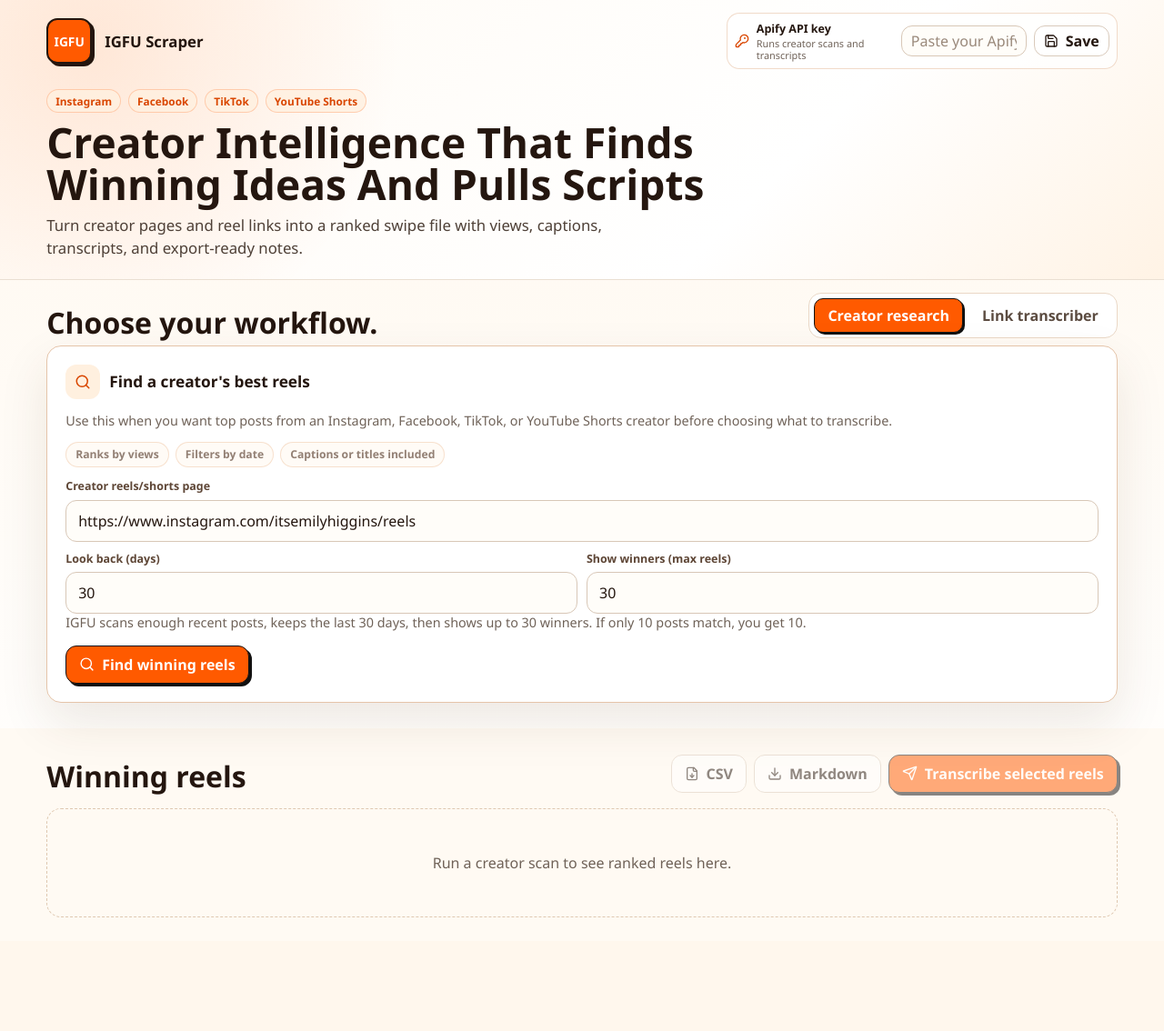
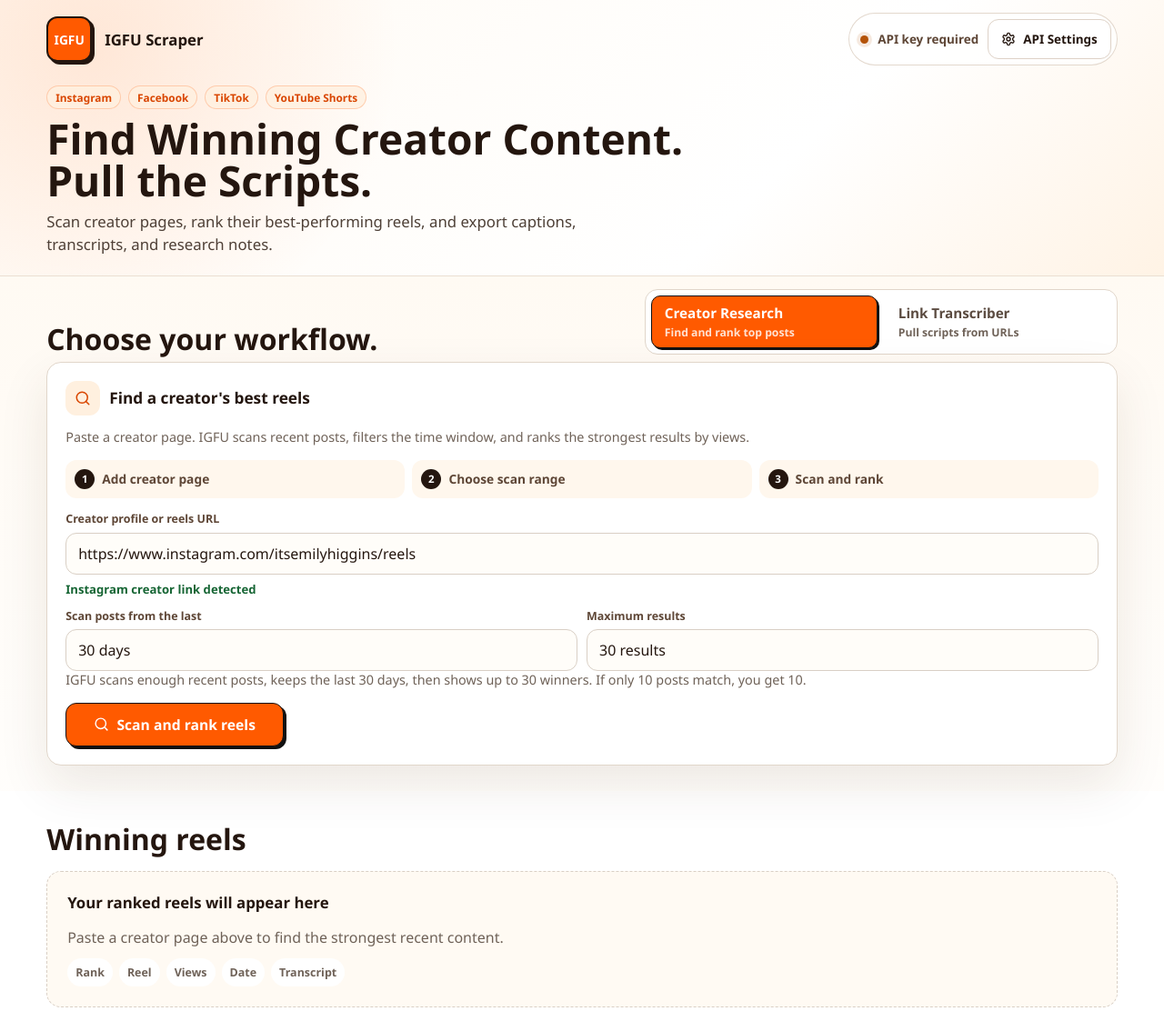
Before and after one commit to afaqisme/igfu-scraper, a React (Vite) app: page / in a window 1280 px wide. Shown: the whole page at 91% size. Before the commit the page ends 1035 px from the top, so only its background shows below. Built offline with nearby package versions, Linux system fonts and the light colour scheme.

Commit message:
Refine v2 creator workflow UX

```diff
--- a/src/main.jsx
+++ b/src/main.jsx
@@ -14,7 +14,9 @@
   Save,
   Search,
   Send,
+  Settings,
   Square,
+  X,
 } from "lucide-react";
 import "./styles.css";
 
@@ -30,6 +32,9 @@
   resultLimit: 30,
   days: 30,
 };
+
+const DAY_OPTIONS = [7, 30, 90, 180, 365];
+const RESULT_OPTIONS = [10, 20, 30, 50, 100];
 
 function splitLines(text) {
   return text
@@ -145,6 +150,7 @@
 
 function App() {
   const [activeTab, setActiveTab] = useState("creator");
+  const [apiModalOpen, setApiModalOpen] = useState(false);
   const [apiKey, setApiKey] = useState(() => localStorage.getItem("apify_api_key") || "");
   const [apiSaved, setApiSaved] = useState(false);
   const [linkText, setLinkText] = useState("https://www.facebook.com/reel/1746088140075462");
@@ -166,6 +172,7 @@
     const analyzed = metadataRows.filter((row) => row.transcript).map((row) => ({ ...row, source: "analysis" }));
     return [...linked, ...analyzed];
   }, [linkRows, metadataRows]);
+  const detectedCreatorPlatform = detectPlatform(creatorForm.creator);
 
   function saveApiKey() {
     const trimmed = apiKey.trim();
@@ -180,7 +187,7 @@
     if (!urls.length) return;
     const groups = groupUrlsByPlatform(urls);
     if (groups.unknown.length) {
-      setLinkStatus("Only Instagram, Facebook, and YouTube URLs are supported");
+      setLinkStatus("Only Instagram, Facebook, TikTok, and YouTube URLs are supported");
       return;
     }
     setLinkBusy(true);
@@ -210,11 +217,11 @@
   async function analyzeCreator() {
     const platform = detectPlatform(creatorForm.creator);
     if (!platform) {
-      setCreatorStatus("Paste an Instagram, Facebook, or YouTube creator URL first");
+      setCreatorStatus("Paste an Instagram, Facebook, TikTok, or YouTube creator URL first");
       return;
     }
     setCreatorBusy(true);
-    setCreatorStatus("STARTING");
+    setCreatorStatus("Scanning creator page...");
     setMetadataRows([]);
     setSelected({});
     try {
@@ -228,11 +235,11 @@
           days: Number(creatorForm.days) || null,
         },
         apiKey,
-        onStatus: setCreatorStatus,
+        onStatus: (status) => setCreatorStatus(status === "RUNNING" ? "Scanning and ranking reels..." : status),
       });
       setMetadataRows(data.items);
       setSelected({});
-      setCreatorStatus("DONE");
+      setCreatorStatus(data.items.length ? `Scan complete: ${data.items.length} results ranked` : "No matching reels found");
     } catch (error) {
       setCreatorStatus(error.message);
     } finally {
@@ -262,7 +269,7 @@
           workflow: "transcript",
           input: { urls: groups[platform] },
           apiKey,
-          onStatus: (status) => setTranscribeStatus(`${PLATFORMS[platform].label}: ${status}`),
+          onStatus: (status) => setTranscribeStatus(`${PLATFORMS[platform].label}: ${status === "RUNNING" ? "pulling transcripts..." : status}`),
         });
         transcriptItems.push(...data.items);
       }
@@ -309,27 +316,12 @@
             <strong>IGFU Scraper</strong>
           </div>
           <div className="topApi">
-            <div className="settingsTitle compact">
-              <KeyRound size={16} />
-              <div>
-                <strong>Apify API key</strong>
-                <span>{apiKey.trim() ? "Saved in this browser" : "Runs creator scans and transcripts"}</span>
-              </div>
-            </div>
-            <div className="settingsInput compact">
-              <input
-                type="password"
-                value={apiKey}
-                onChange={(event) => setApiKey(event.target.value)}
-                placeholder="Paste your Apify API key"
-                autoComplete="off"
-                aria-label="Apify API key for running creator scans and transcript actors"
-              />
-              <button className="ghost" onClick={saveApiKey}>
-                <Save size={16} />
-                {apiSaved ? "Saved" : "Save"}
-              </button>
-            </div>
+            <span className={apiKey.trim() ? "apiDot connected" : "apiDot"} aria-hidden="true" />
+            <span>{apiKey.trim() ? "API connected" : "API key required"}</span>
+            <button className="ghost apiButton" onClick={() => setApiModalOpen(true)}>
+              <Settings size={16} />
+              API Settings
+            </button>
           </div>
         </nav>
 
@@ -341,11 +333,46 @@
               <span>TikTok</span>
               <span>YouTube Shorts</span>
             </div>
-            <h1>Creator Intelligence That Finds Winning Ideas And Pulls Scripts</h1>
-            <p className="headerCopy">Turn creator pages and reel links into a ranked swipe file with views, captions, transcripts, and export-ready notes.</p>
+            <h1>Find Winning Creator Content. Pull the Scripts.</h1>
+            <p className="headerCopy">Scan creator pages, rank their best-performing reels, and export captions, transcripts, and research notes.</p>
           </div>
         </div>
       </header>
+
+      {apiModalOpen ? (
+        <div className="modalBackdrop" role="presentation">
+          <section className="apiModal" role="dialog" aria-modal="true" aria-labelledby="api-modal-title">
+            <div className="modalHead">
+              <div>
+                <p className="modalKicker">Setup</p>
+                <h2 id="api-modal-title">Apify API key</h2>
+              </div>
+              <button className="iconButton" onClick={() => setApiModalOpen(false)} aria-label="Close API settings">
+                <X size={18} />
+              </button>
+            </div>
+            <p className="fieldHint">Your Apify key runs creator scans and transcript actors. It is saved only in this browser.</p>
+            <label className="fieldLabel">
+              <span>API key</span>
+              <input
+                type="password"
+                value={apiKey}
+                onChange={(event) => setApiKey(event.target.value)}
+                placeholder="Paste your Apify API key"
+                autoComplete="off"
+                aria-label="Apify API key for running creator scans and transcript actors"
+              />
+            </label>
+            <ActionRow>
+              <button className="primary" onClick={saveApiKey}>
+                <Save size={16} />
+                {apiSaved ? "Saved" : "Save key"}
+              </button>
+              <button className="ghost" onClick={() => setApiModalOpen(false)}>Done</button>
+            </ActionRow>
+          </section>
+        </div>
+      ) : null}
 
       <section className="workspaceHeader">
         <div>
@@ -353,10 +380,12 @@
         </div>
         <div className="modeTabs" role="tablist" aria-label="Research mode">
           <button className={activeTab === "creator" ? "tabActive" : ""} onClick={() => setActiveTab("creator")} role="tab" aria-selected={activeTab === "creator"}>
-            Creator research
+            <strong>Creator Research</strong>
+            <span>Find and rank top posts</span>
           </button>
           <button className={activeTab === "links" ? "tabActive" : ""} onClick={() => setActiveTab("links")} role="tab" aria-selected={activeTab === "links"}>
-            Link transcriber
+            <strong>Link Transcriber</strong>
+            <span>Pull scripts from URLs</span>
           </button>
         </div>
       </section>
@@ -365,40 +394,45 @@
         <>
       <section className="workspace single">
         <Panel title="Find a creator's best reels" icon={<Search size={18} />}>
-          <p className="fieldHint">Use this when you want top posts from an Instagram, Facebook, TikTok, or YouTube Shorts creator before choosing what to transcribe.</p>
-          <div className="capabilityLine">
-            <span>Ranks by views</span>
-            <span>Filters by date</span>
-            <span>Captions or titles included</span>
+          <p className="fieldHint">Paste a creator page. IGFU scans recent posts, filters the time window, and ranks the strongest results by views.</p>
+          <div className="stepList" aria-label="Creator research steps">
+            <span><strong>1</strong>Add creator page</span>
+            <span><strong>2</strong>Choose scan range</span>
+            <span><strong>3</strong>Scan and rank</span>
           </div>
           <label className="fieldLabel">
-            <span>Creator reels/shorts page</span>
+            <span>Creator profile or reels URL</span>
             <input
               value={creatorForm.creator}
               onChange={(event) => setCreatorForm((form) => ({ ...form, creator: event.target.value }))}
               placeholder="Instagram, Facebook, TikTok, or YouTube creator URL"
             />
           </label>
+          <p className={detectedCreatorPlatform ? "inlineValidation valid" : "inlineValidation"}>
+            {detectedCreatorPlatform ? `${PLATFORMS[detectedCreatorPlatform].label} creator link detected` : "Paste a public creator URL from a supported platform"}
+          </p>
           <div className="compactGrid">
             <label>
-              <span>Look back (days)</span>
-              <input
-                type="number"
-                min="1"
-                max="365"
+              <span>Scan posts from the last</span>
+              <select
                 value={creatorForm.days}
                 onChange={(event) => setCreatorForm((form) => ({ ...form, days: event.target.value }))}
-              />
+              >
+                {DAY_OPTIONS.map((days) => (
+                  <option key={days} value={days}>{days} days</option>
+                ))}
+              </select>
             </label>
             <label>
-              <span>Show winners (max reels)</span>
-              <input
-                type="number"
-                min="1"
-                max="100"
+              <span>Maximum results</span>
+              <select
                 value={creatorForm.resultLimit}
                 onChange={(event) => setCreatorForm((form) => ({ ...form, resultLimit: event.target.value }))}
-              />
+              >
+                {RESULT_OPTIONS.map((count) => (
+                  <option key={count} value={count}>{count} results</option>
+                ))}
+              </select>
             </label>
           </div>
           <p className="fieldHint">
@@ -406,9 +440,9 @@
             {Number(creatorForm.resultLimit) || 30} winners. If only 10 posts match, you get 10.
           </p>
           <ActionRow>
-            <button className="primary" onClick={analyzeCreator} disabled={creatorBusy}>
+            <button className="primary formPrimary" onClick={analyzeCreator} disabled={creatorBusy}>
               {creatorBusy ? <Loader2 className="spin" size={17} /> : <Search size={17} />}
-              Find winning reels
+              Scan and rank reels
             </button>
             <RunStatus label={creatorStatus} />
           </ActionRow>
@@ -420,7 +454,7 @@
           <div>
             <h2>Winning reels</h2>
           </div>
-          <div className="toolbar">
+          {metadataRows.length ? <div className="toolbar">
             <button className="ghost" onClick={() => exportRows(selectedRows, "csv")} disabled={!selectedRows.length}>
               <FileDown size={16} />
               CSV
@@ -429,11 +463,11 @@
               <Download size={16} />
               Markdown
             </button>
-            <button className="primary" onClick={transcribeSelected} disabled={!metadataRows.length || transcribeBusy}>
+            {selectedRows.length ? <button className="primary" onClick={transcribeSelected} disabled={transcribeBusy}>
               {transcribeBusy ? <Loader2 className="spin" size={17} /> : <Send size={17} />}
-              Transcribe selected reels
-            </button>
-          </div>
+              Transcribe {selectedRows.length} selected
+            </button> : null}
+          </div> : null}
         </div>
         <RunStatus label={transcribeStatus} />
         <ResultTable rows={metadataRows} selected={selected} setSelected={setSelected} toggleAll={toggleAll} selectedCount={selectedRows.length} />
@@ -455,7 +489,7 @@
             <textarea
               value={linkText}
               onChange={(event) => setLinkText(event.target.value)}
-              placeholder="Paste one Instagram, Facebook, or YouTube Shorts URL per line"
+              placeholder="Paste one Instagram, Facebook, TikTok, or YouTube Shorts URL per line"
               rows={6}
             />
           </label>
@@ -502,7 +536,11 @@
               />
             ))
           ) : (
-            <EmptyState message="Paste links here to build your script bank." />
+            <EmptyState
+              title="Your transcripts will appear here"
+              message="Paste reel links above to pull scripts and export a batch."
+              preview={false}
+            />
           )}
         </div>
       </section>
@@ -546,7 +584,15 @@
     });
   }, [rows, sortKey]);
 
-  if (!rows.length) return <EmptyState compact message="Run a creator scan to see ranked reels here." />;
+  if (!rows.length) {
+    return (
+      <EmptyState
+        compact
+        title="Your ranked reels will appear here"
+        message="Paste a creator page above to find the strongest recent content."
+      />
+    );
+  }
 
   return (
     <div className="tableWrap">
@@ -557,7 +603,7 @@
         </button>
         <Database size={15} />
         <span>{rows.length} reels</span>
-        <span>{selectedCount} checked</span>
+        <span>{selectedCount} selected</span>
         <ArrowDownUp size={15} />
         <button className={sortKey === "views" ? "sortActive" : ""} onClick={() => setSortKey("views")}>Views</button>
         <button className={sortKey === "date" ? "sortActive" : ""} onClick={() => setSortKey("date")}>Date</button>
@@ -634,10 +680,25 @@
   );
 }
 
-function EmptyState({ compact = false, message = "No results yet." }) {
+function EmptyState({
+  compact = false,
+  title = "Your ranked reels will appear here",
+  message = "Paste a creator page above to find the strongest recent content.",
+  preview = true,
+}) {
   return (
     <div className={compact ? "empty compact" : "empty"}>
+      <strong>{title}</strong>
       <p>{message}</p>
+      {preview ? (
+        <div className="emptyPreview" aria-hidden="true">
+          <span>Rank</span>
+          <span>Reel</span>
+          <span>Views</span>
+          <span>Date</span>
+          <span>Transcript</span>
+        </div>
+      ) : null}
     </div>
   );
 }
--- a/src/styles.css
+++ b/src/styles.css
@@ -28,6 +28,7 @@
 
 button,
 input,
+select,
 textarea {
   font: inherit;
 }
@@ -67,7 +68,7 @@
 
 .topbar {
   display: grid;
-  grid-template-columns: auto 1fr minmax(340px, 430px);
+  grid-template-columns: auto 1fr auto;
   align-items: center;
   gap: 14px;
   max-width: 1360px;
@@ -183,16 +184,36 @@
 }
 
 .topApi {
-  display: grid;
-  grid-template-columns: auto minmax(0, 1fr);
-  gap: 9px;
+  display: inline-flex;
+  gap: 10px;
   align-items: center;
   justify-self: end;
-  width: 100%;
-  padding: 8px;
-  border: 1px solid rgba(240, 216, 197, 0.9);
-  border-radius: 14px;
-  background: rgba(255, 255, 255, 0.76);
+  min-height: 44px;
+  padding: 6px 6px 6px 12px;
+  border: 1px solid rgba(226, 214, 203, 0.95);
+  border-radius: 999px;
+  background: rgba(255, 255, 255, 0.72);
+  color: #5e4636;
+  font-size: 0.84rem;
+  font-weight: 800;
+}
+
+.apiDot {
+  width: 9px;
+  height: 9px;
+  border-radius: 999px;
+  background: #b45309;
+  box-shadow: 0 0 0 4px rgba(180, 83, 9, 0.12);
+}
+
+.apiDot.connected {
+  background: #15803d;
+  box-shadow: 0 0 0 4px rgba(21, 128, 61, 0.12);
+}
+
+.apiButton {
+  min-height: 34px;
+  border-radius: 999px;
 }
 
 .settingsTitle {
@@ -214,17 +235,6 @@
   margin-top: 2px;
   color: var(--muted);
   font-size: 0.84rem;
-}
-
-.settingsTitle.compact strong {
-  font-size: 0.78rem;
-}
-
-.settingsTitle.compact span {
-  display: block;
-  max-width: 150px;
-  font-size: 0.68rem;
-  line-height: 1.15;
 }
 
 .settingsInput {
@@ -261,6 +271,58 @@
   line-height: 1.05;
 }
 
+.modalBackdrop {
+  position: fixed;
+  inset: 0;
+  z-index: 20;
+  display: grid;
+  place-items: center;
+  padding: 20px;
+  background: rgba(36, 22, 15, 0.36);
+}
+
+.apiModal {
+  width: min(520px, 100%);
+  padding: 20px;
+  border: 1px solid #e0d4c8;
+  border-radius: 18px;
+  background: #ffffff;
+  box-shadow: 0 24px 80px rgba(36, 22, 15, 0.24);
+}
+
+.modalHead {
+  display: flex;
+  align-items: flex-start;
+  justify-content: space-between;
+  gap: 14px;
+  margin-bottom: 12px;
+}
+
+.modalHead h2 {
+  margin: 2px 0 0;
+  color: var(--ink);
+  font-size: 1.45rem;
+}
+
+.modalKicker {
+  margin: 0;
+  color: var(--muted);
+  font-size: 0.78rem;
+  font-weight: 900;
+  text-transform: uppercase;
+}
+
+.iconButton {
+  display: inline-grid;
+  place-items: center;
+  width: 42px;
+  height: 42px;
+  border: 1px solid #ded2c7;
+  border-radius: 12px;
+  background: #fffaf3;
+  color: var(--ink);
+}
+
 .workspace {
   display: grid;
   grid-template-columns: minmax(0, 1fr) minmax(0, 1fr);
@@ -276,22 +338,39 @@
 }
 
 .modeTabs {
-  display: inline-flex;
-  gap: 6px;
-  padding: 5px;
-  border: 1px solid #ead8c6;
+  display: grid;
+  grid-template-columns: 1fr 1fr;
+  width: min(520px, 100%);
+  max-width: 100%;
+  gap: 8px;
+  padding: 6px;
+  border: 1px solid #e1d6ca;
   border-radius: 14px;
   background: #ffffff;
 }
 
 .modeTabs button {
-  min-height: 38px;
-  padding: 0 14px;
+  display: grid;
+  gap: 3px;
+  min-height: 58px;
+  padding: 8px 14px;
   border: 1px solid transparent;
   border-radius: 10px;
   background: transparent;
   color: #5b4b40;
+  text-align: left;
+}
+
+.modeTabs button strong {
+  color: inherit;
+  font-size: 0.95rem;
   font-weight: 900;
+}
+
+.modeTabs button span {
+  color: var(--muted);
+  font-size: 0.76rem;
+  font-weight: 700;
 }
 
 .modeTabs button.tabActive {
@@ -301,9 +380,13 @@
   box-shadow: 2px 2px 0 #111111;
 }
 
+.modeTabs button.tabActive span {
+  color: rgba(255, 255, 255, 0.82);
+}
+
 .panel {
   padding: 20px;
-  border: 1px solid #e5c4a9;
+  border: 1px solid #e1d6ca;
   border-radius: 16px;
   background: var(--surface);
   box-shadow: 0 22px 54px rgba(83, 48, 20, 0.1);
@@ -369,6 +452,37 @@
   margin-bottom: 12px;
 }
 
+.stepList {
+  display: grid;
+  grid-template-columns: repeat(3, 1fr);
+  gap: 8px;
+  margin: 14px 0;
+}
+
+.stepList span {
+  display: flex;
+  align-items: center;
+  gap: 8px;
+  min-height: 42px;
+  padding: 0 10px;
+  border-radius: 12px;
+  background: #fff7ed;
+  color: #5e4636;
+  font-size: 0.86rem;
+  font-weight: 800;
+}
+
+.stepList strong {
+  display: inline-grid;
+  place-items: center;
+  width: 22px;
+  height: 22px;
+  border-radius: 999px;
+  background: var(--ink);
+  color: #ffffff;
+  font-size: 0.72rem;
+}
+
 .capabilityLine span {
   display: inline-flex;
   align-items: center;
@@ -384,9 +498,10 @@
 }
 
 textarea,
-input {
+input,
+select {
   width: 100%;
-  border: 1px solid #d8c7b7;
+  border: 1px solid #d9cfc5;
   border-radius: 12px;
   background: #fffdf9;
   color: var(--ink);
@@ -415,10 +530,29 @@
 }
 
 textarea:focus,
-input:focus {
+input:focus,
+select:focus {
   border-color: var(--orange);
   background: #ffffff;
   box-shadow: 0 0 0 4px rgba(255, 90, 0, 0.14);
+}
+
+select {
+  min-height: 46px;
+  padding: 0 13px;
+  appearance: none;
+}
+
+.inlineValidation {
+  min-height: 20px;
+  margin: 7px 0 0;
+  color: var(--muted);
+  font-size: 0.82rem;
+  font-weight: 800;
+}
+
+.inlineValidation.valid {
+  color: #166534;
 }
 
 .compactGrid {
@@ -448,7 +582,7 @@
   align-items: center;
   justify-content: center;
   gap: 8px;
-  min-height: 42px;
+  min-height: 44px;
   border-radius: 12px;
   padding: 0 14px;
   border: 1px solid transparent;
@@ -458,6 +592,12 @@
     background 160ms ease,
     border-color 160ms ease,
     box-shadow 160ms ease;
+}
+
+.formPrimary {
+  min-width: 240px;
+  min-height: 48px;
+  font-size: 0.98rem;
 }
 
 .primary {
@@ -479,7 +619,7 @@
 .ghost {
   background: #ffffff;
   color: var(--ink);
-  border-color: #d9cabb;
+  border-color: #ded2c7;
 }
 
 .ghost:hover {
@@ -492,7 +632,7 @@
   align-items: center;
   min-height: 34px;
   padding: 0 12px;
-  border: 1px solid #f0c9aa;
+  border: 1px solid #e3d6ca;
   border-radius: 999px;
   color: #6e2f11;
   background: var(--orange-soft);
@@ -510,7 +650,7 @@
 }
 
 .resultsBand {
-  background: #fffaf3;
+  background: #ffffff;
 }
 
 .transcriptBand {
@@ -698,12 +838,40 @@
 
 .empty {
   display: grid;
-  place-items: center;
+  align-content: center;
+  gap: 12px;
   min-height: 180px;
-  border: 1px dashed #dfc8b1;
+  padding: 22px;
+  border: 1px dashed #d9cfc5;
   border-radius: 16px;
   color: var(--muted);
   background: #fffaf3;
+}
+
+.empty p {
+  margin: 0;
+}
+
+.empty strong {
+  display: block;
+  margin-bottom: 4px;
+  color: var(--ink);
+  font-size: 1.05rem;
+}
+
+.emptyPreview {
+  display: flex;
+  flex-wrap: wrap;
+  gap: 7px;
+}
+
+.emptyPreview span {
+  padding: 7px 9px;
+  border-radius: 999px;
+  background: #ffffff;
+  color: #6f6258;
+  font-size: 0.78rem;
+  font-weight: 800;
 }
 
 .empty.compact {
```
